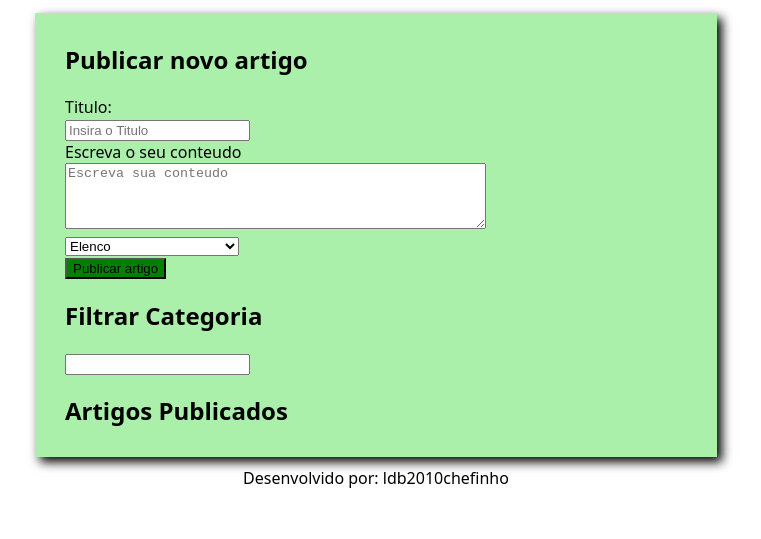
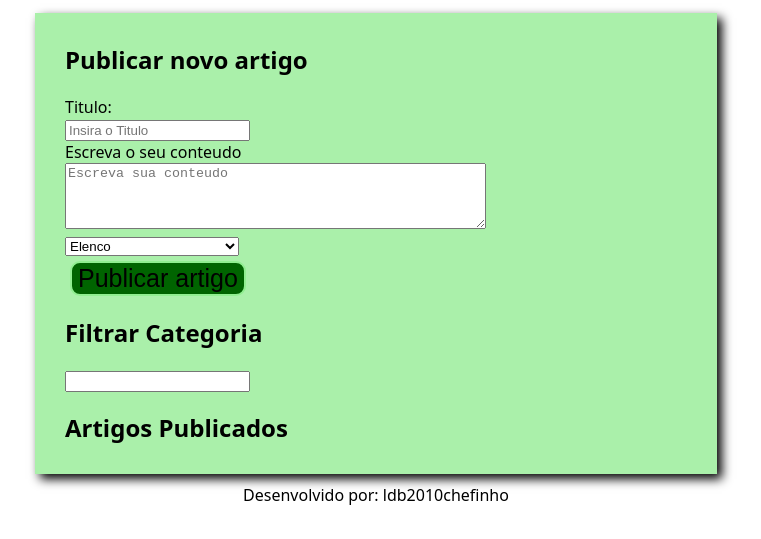
Before and after one commit to ldb2010chefinho/Blog-Palmeiras, a plain HTML site: page index.html in a window 1280 px wide. Shown: the part 133-672 px from the top of the page, without its empty margins (264-1025 px from the left). Drawn offline with Linux system fonts and the light colour scheme.

Commit message:
Add files via upload

```diff
--- a/style.css
+++ b/style.css
@@ -35,6 +35,31 @@ main{
 
 }
 
+#Btn-Publicar{
+    background-color: darkgreen;
+    border: 2px solid lightgreen;
+    border-radius: 10px;
+    font-size: 25px;
+    margin-top: 5px;
+    margin-left: 5px;
+    text-align: center;
+    animation: pulsar 3s ;
+    position: relative;
+}
+
+#Btn-Publicar:hover{
+    animation-name: SubirBotao;
+    animation-duration: 3s;
+}
+
+@keyframes SubirBotao {
+    0% {background-color: rgb(77, 239, 77); top: 0px;}
+    25% {background-color: rgb(77, 239, 77); top: 15px;}
+    50% {background-color: rgb(77, 239, 77); top: 15px;}
+    75% {background-color: rgb(77, 239, 77); top: 0px;}
+    100% {background-color: darkgreen; top: 0px;}
+}
+
 footer{
     margin-top: 10px;
 }
```
Also changed, not shown: index.html (+1 -0 lines).
